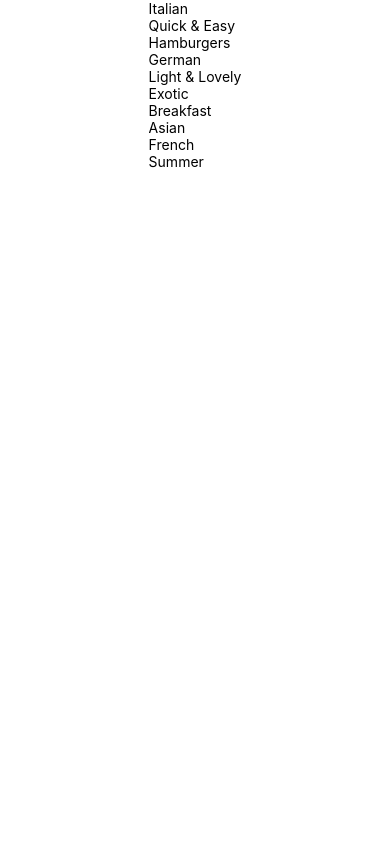
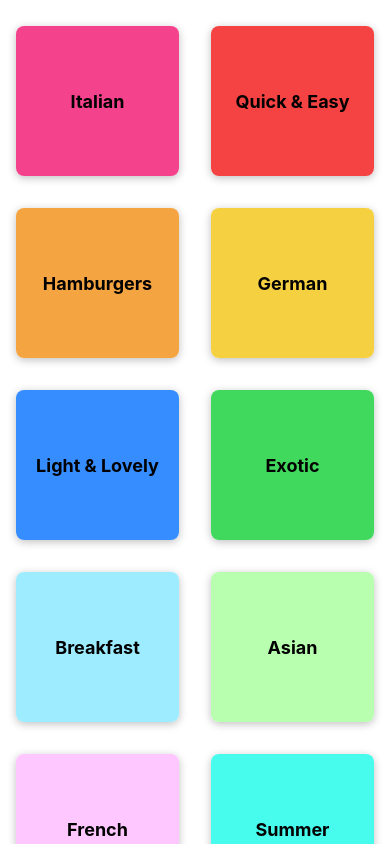
Before and after one commit to TetianaKlitna/react-native-navigation-meals-app, a React Native app: screen / in a window 390 px wide. Built offline with nearby package versions, Linux system fonts and the light colour scheme.

Commit message:
CategoriesScreen

```diff
--- a/App.js
+++ b/App.js
@@ -15,7 +15,6 @@
   container: {
     flex: 1,
     backgroundColor: '#fff',
-    alignItems: 'center',
-    justifyContent: 'center',
+    marginTop: StatusBar.currentHeight || 10,
   },
 });
--- a/components/GategoryGridTile.js
+++ b/components/GategoryGridTile.js
@@ -1,15 +1,52 @@
-import { Pressable, View, Text } from "react-native";
+import { Pressable, View, Text, StyleSheet, Platform } from "react-native";
 
 function CategoryGridTile({ title, color }) {
     return (
-        <View>
-          <Pressable>
-            <View>
-              <Text>{title}</Text>
-            </View>
-          </Pressable>
+        <View style={styles.gridItem}>
+            <Pressable style={({ pressed }) => [
+                styles.btn,
+                pressed && styles.pressed
+            ]} >
+                <View style={[styles.innerContainer, { backgroundColor: color }]}>
+                    <Text style={styles.title}>{title}</Text>
+                </View>
+            </Pressable>
         </View>
     );
 }
 
+const styles = StyleSheet.create({
+    gridItem: {
+        flex: 1,
+        margin: 16,
+        height: 150,
+        borderRadius: 8,
+        elevation: 4,
+        backgroundColor: 'white',
+        shadowColor: 'black',
+        shadowOpacity: 0.25,
+        shadowOffset: { width: 0, height: 2 },
+        shadowRadius: 8,
+        overflow: Platform.OS === 'android' ? 'hidden' : 'visible',
+    },
+    btn: {
+        flex: 1,
+    },
+    innerContainer: {
+        flex: 1,
+        padding: 16,
+        justifyContent: 'center',
+        alignItems: 'center',
+        borderRadius: 8,
+        overflow: Platform.OS === 'android' ? 'hidden' : 'visible',
+    },
+    title: {
+        fontWeight: 'bold',
+        fontSize: 18,
+    },
+    pressed: {
+        opacity: 0.5,
+    },
+});
+
 export default CategoryGridTile;
--- a/screens/CategoriesScreen.js
+++ b/screens/CategoriesScreen.js
@@ -12,6 +12,7 @@
             data={CATEGORIES}
             keyExtractor={(item) => item.id}
             renderItem={renderCategoryItem}
+            numColumns={2}
         />
     );
 };
```
